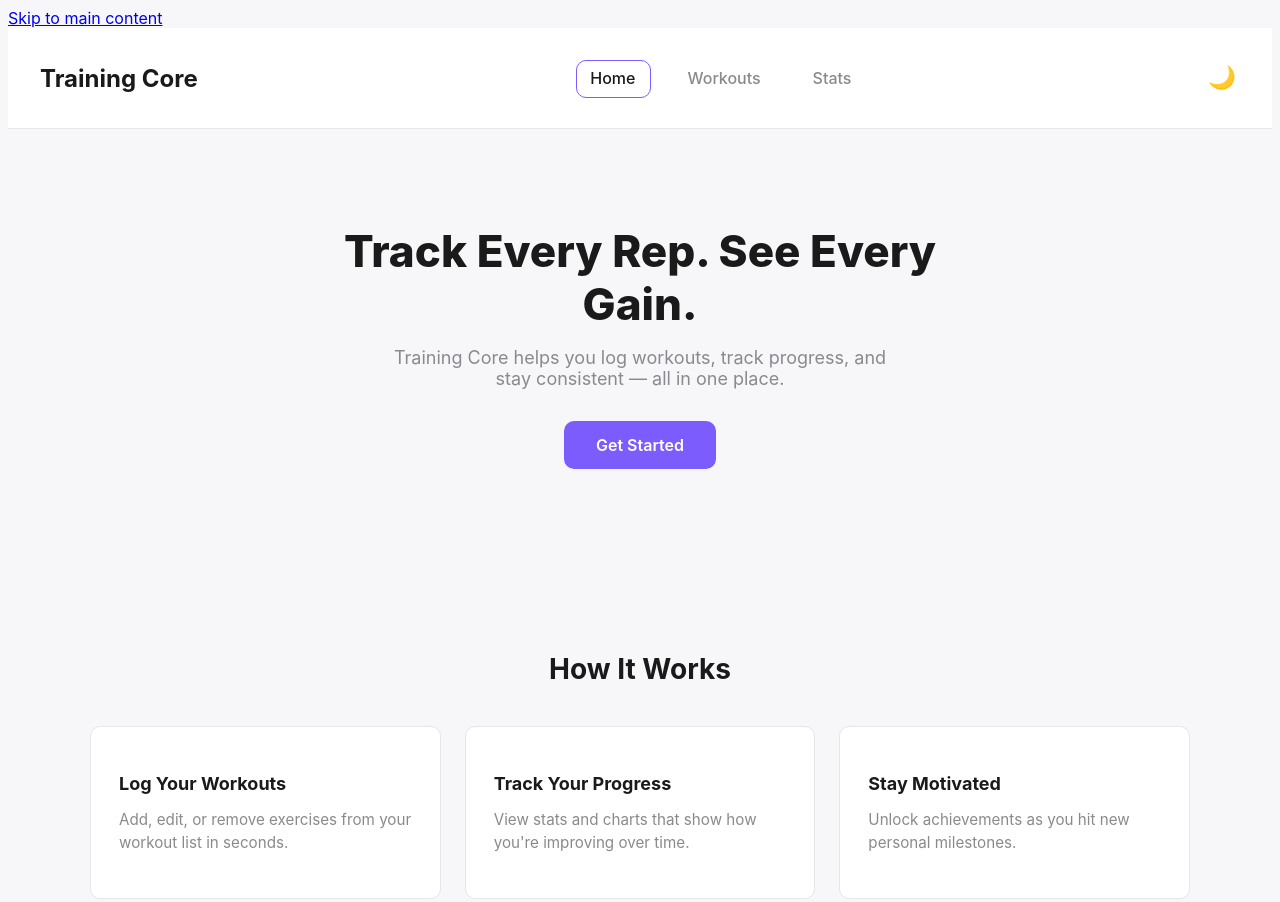
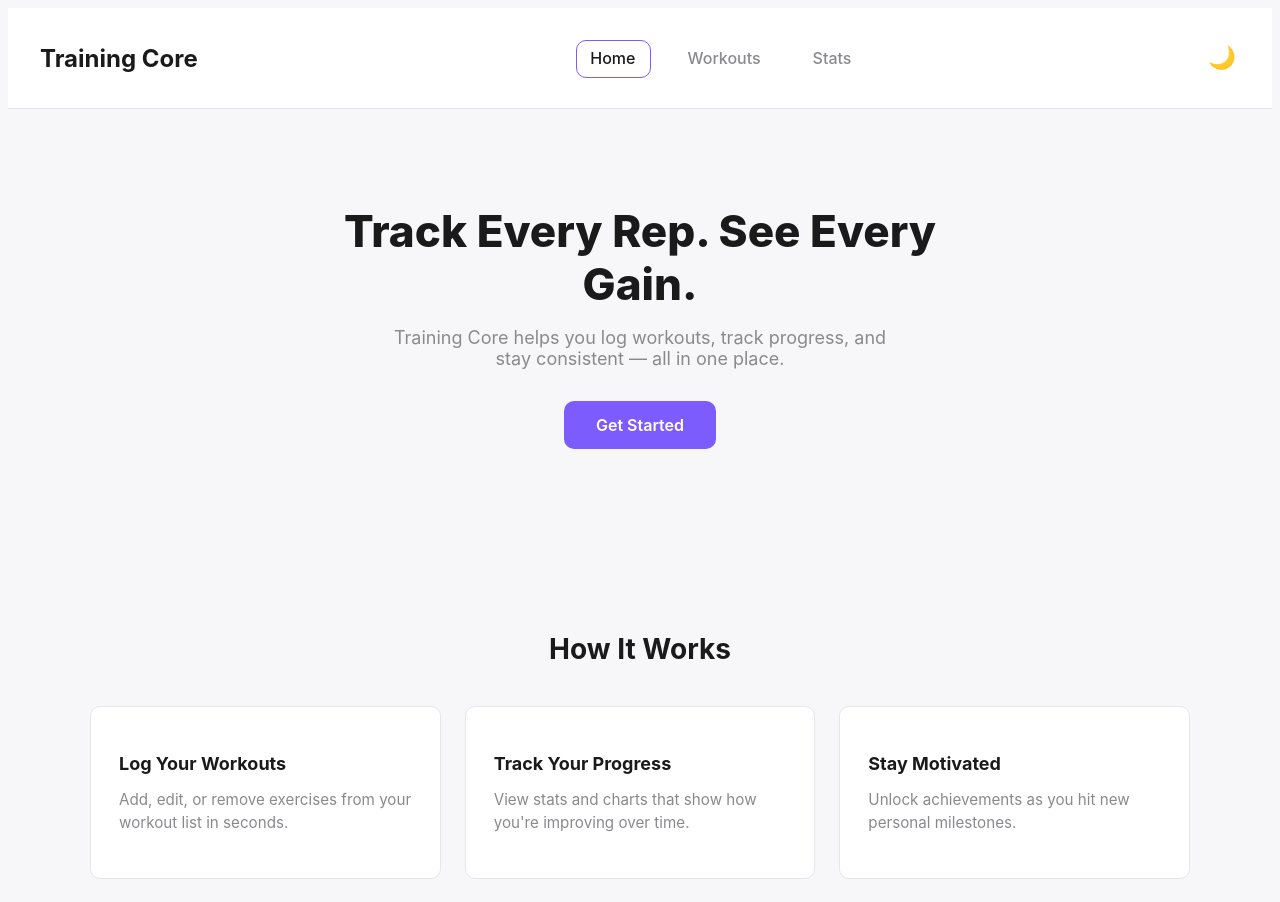
Before and after one commit to AhssanKhalid11/trainingCore, a website: page index.html in a window 1280 px wide. Shown: the top 902 px of the page. Drawn offline with Linux system fonts and the light colour scheme.

Commit message:
style: add skip link visibility styling for keyboard focus

```diff
--- a/css/style.css
+++ b/css/style.css
@@ -576,3 +576,21 @@ body {
 .site-nav-link--active::before {
   transform: scale(1);
 }
+
+.skip-link {
+  position: absolute;
+  top: -40px;
+  left: 0;
+  background-color: var(--color-accent);
+  color: #ffffff;
+  padding: 10px 16px;
+  border-radius: 0 0 var(--radius-base) 0;
+  z-index: 100;
+  text-decoration: none;
+  font-weight: 600;
+  transition: top var(--transition-base);
+}
+
+.skip-link:focus {
+  top: 0;
+}
```
